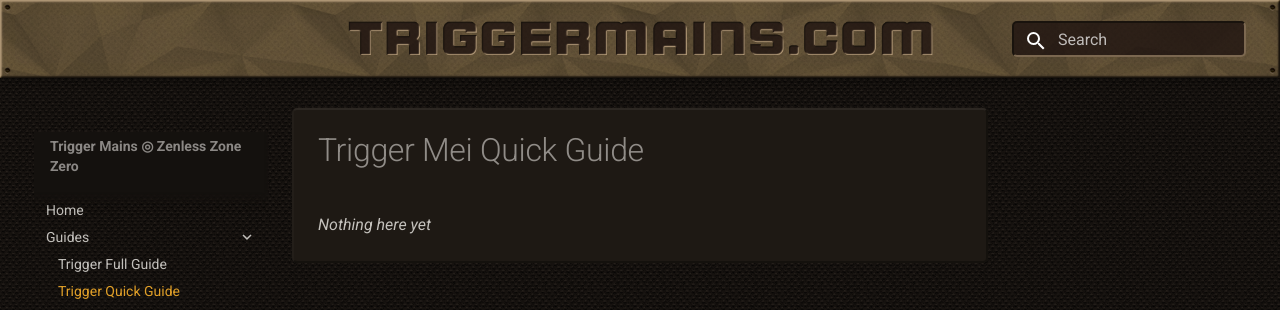
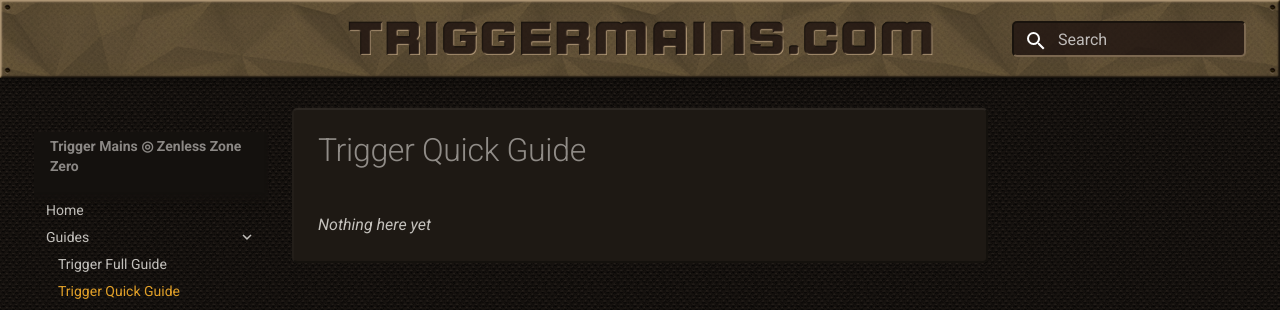
Before and after one commit to triggermains/triggermains.github.io, an MkDocs documentation site: the page built from docs/guides/trigger/quick.md, in a window 1280 px wide. Shown: the top 310 px of the page. Built offline with MkDocs 1.6.1 and Material for MkDocs 9.7.7, drawn with Linux system fonts in a browser that asks for light colours; comment, search, counter and statistics services are not loaded.

Commit message:
Update `docs/guides/trigger/quick.md`

```diff
--- a/docs/guides/trigger/quick.md
+++ b/docs/guides/trigger/quick.md
@@ -2,6 +2,6 @@
 description: In-depth Trigger guide.
 ---
 
-# Trigger Mei Quick Guide
+# Trigger Quick Guide
 
-*Nothing here yet*
+_Nothing here yet_
```
